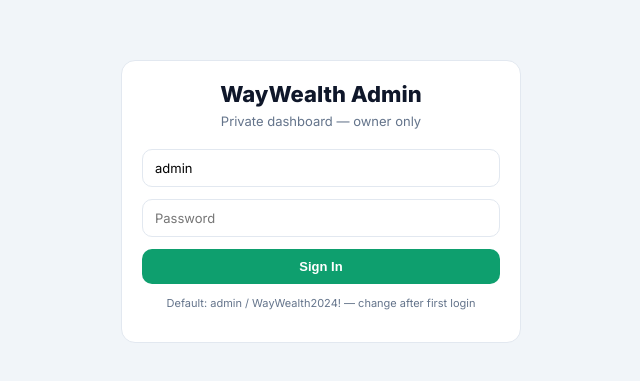
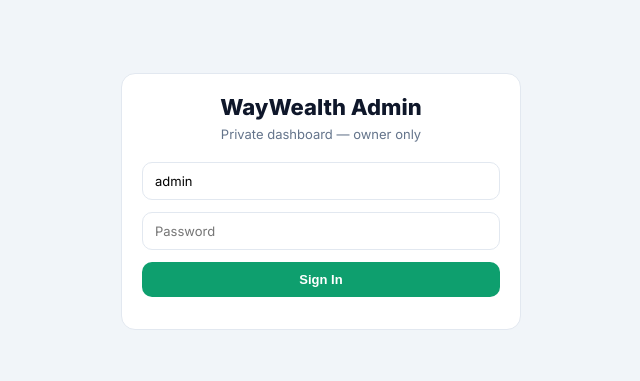
Before and after one commit to waywealth953-wq/portfolio, a website: page admin/index.html in a window 1280 px wide. Shown: the part 199-580 px from the top of the page, without its empty margins (319-959 px from the left). Drawn offline with Linux system fonts and the light colour scheme.

Commit message:
fix: remove default credentials hint from admin login

```diff
--- a/admin/index.html
+++ b/admin/index.html
@@ -66,7 +66,6 @@ td{padding:10px 12px;border-bottom:1px solid var(--border);vertical-align:top}
       <input class="input" id="loginUser" placeholder="Username" value="admin">
       <input class="input" id="loginPass" placeholder="Password" type="password" value="">
       <button class="btn btn-primary" style="justify-content:center" onclick="login()">Sign In</button>
-      <p style="font-size:11px;color:var(--muted);text-align:center">Default: admin / WayWealth2024! — change after first login</p>
       <div id="loginErr" style="color:#ef4444;font-size:13px;text-align:center"></div>
     </div>
   </div>
```
